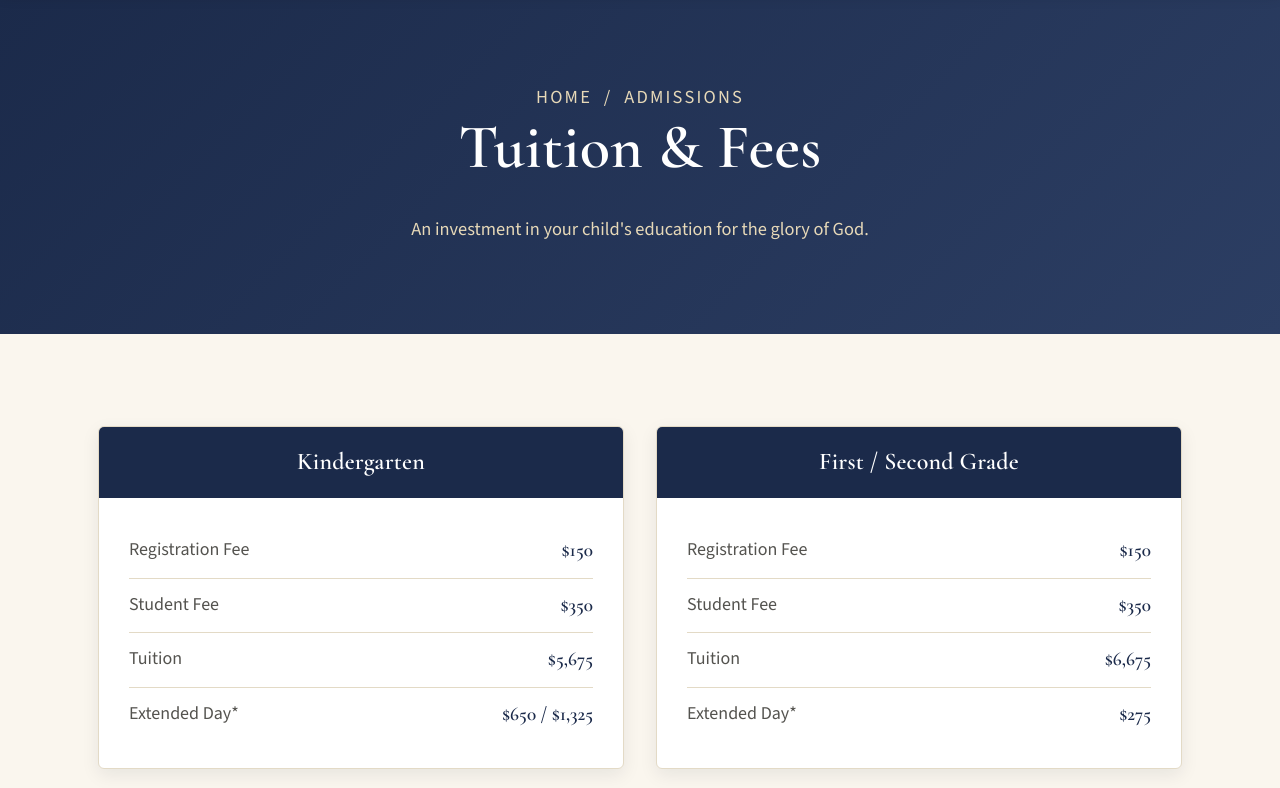
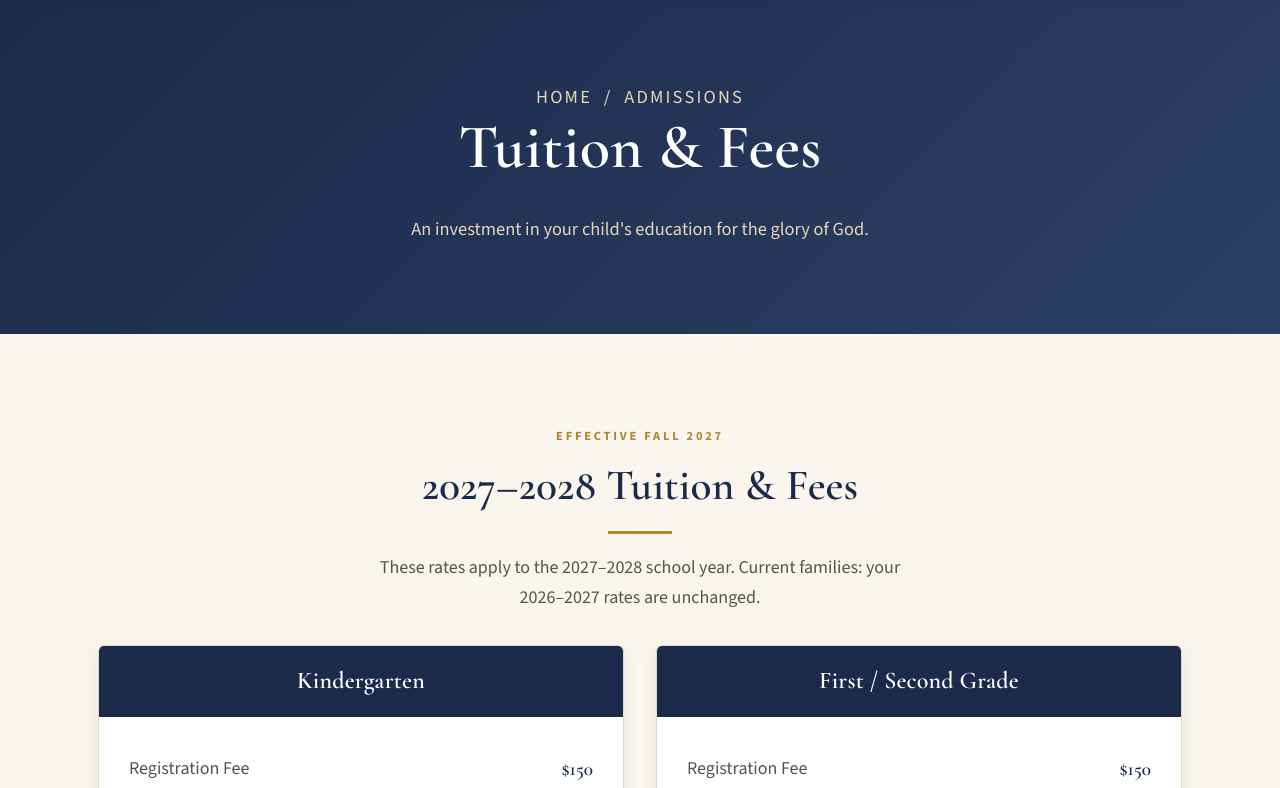
Before and after one commit to fnk3/heritage-classical-academy, a plain HTML site: page tuition-fees.html in a window 1280 px wide. Shown: the part 138-926 px from the top of the page. Drawn offline with nearby package versions, Linux system fonts and the light colour scheme; a web font is replaced by a local one.

Commit message:
Add files via upload

```diff
--- a/sitemap.xml
+++ b/sitemap.xml
@@ -9,7 +9,7 @@
   <url><loc>https://heritageruston.com/support-us.html</loc><lastmod>2026-10-30</lastmod><changefreq>monthly</changefreq><priority>0.7</priority></url>
   <url><loc>https://heritageruston.com/fundraiser-raffle.html</loc><lastmod>2026-09-14</lastmod><changefreq>weekly</changefreq><priority>0.6</priority></url>
   <url><loc>https://heritageruston.com/application-process.html</loc><lastmod>2026-09-14</lastmod><priority>0.9</priority></url>
-  <url><loc>https://heritageruston.com/tuition-fees.html</loc><lastmod>2026-09-14</lastmod><priority>0.9</priority></url>
+  <url><loc>https://heritageruston.com/tuition-fees.html</loc><lastmod>2026-11-09</lastmod><priority>0.9</priority></url>
   <url><loc>https://heritageruston.com/tuition-assistance.html</loc><lastmod>2026-10-30</lastmod><priority>0.8</priority></url>
   <url><loc>https://heritageruston.com/calendar.html</loc><lastmod>2026-11-01</lastmod><changefreq>monthly</changefreq><priority>0.8</priority></url>
   <url><loc>https://heritageruston.com/faqs.html</loc><lastmod>2026-10-30</lastmod><priority>0.8</priority></url>
--- a/tuition-fees.html
+++ b/tuition-fees.html
@@ -38,14 +38,20 @@
 
 <section class="bg-cream">
   <div class="wrap">
+    <div class="center" style="margin-bottom:32px;">
+      <p class="eyebrow">Effective Fall 2027</p>
+      <h2>2027–2028 Tuition &amp; Fees</h2>
+      <hr class="rule center">
+      <p style="color:var(--ink-soft);max-width:60ch;margin:0 auto;">These rates apply to the 2027–2028 school year. Current families: your 2026–2027 rates are unchanged.</p>
+    </div>
     <div class="tuition-grid">
       <div class="tuition-card">
         <div class="head"><h3>Kindergarten</h3></div>
         <div class="body">
           <div class="row"><span class="label">Registration Fee</span><span class="val">$150</span></div>
           <div class="row"><span class="label">Student Fee</span><span class="val">$350</span></div>
-          <div class="row"><span class="label">Tuition</span><span class="val">$5,675</span></div>
-          <div class="row"><span class="label">Extended Day*</span><span class="val">$650 / $1,325</span></div>
+          <div class="row"><span class="label">Tuition</span><span class="val">$4,975</span></div>
+          <div class="row"><span class="label">Extended Day*</span><span class="val">$650 / $1,300</span></div>
         </div>
       </div>
       <div class="tuition-card">
@@ -53,13 +59,13 @@
         <div class="body">
           <div class="row"><span class="label">Registration Fee</span><span class="val">$150</span></div>
           <div class="row"><span class="label">Student Fee</span><span class="val">$350</span></div>
-          <div class="row"><span class="label">Tuition</span><span class="val">$6,675</span></div>
-          <div class="row"><span class="label">Extended Day*</span><span class="val">$275</span></div>
+          <div class="row"><span class="label">Tuition</span><span class="val">$6,275</span></div>
+          <div class="row"><span class="label">Extended Day*</span><span class="val">$350</span></div>
         </div>
       </div>
     </div>
     <div class="info-box" style="max-width:none;">
-      <strong>*Extended Day</strong> runs 12:45 – 2:45 PM. Kindergartners may stay Monday–Friday ($1,325/yr) or Tuesday &amp; Thursday ($650/yr). 1st/2nd graders may stay on Fridays ($275/yr). Extended Day options are based on need; options may change and/or fees be adjusted if fewer than 5 students enroll.
+      <strong>*Extended Day</strong> runs 12:45 – 2:45 PM. Kindergartners may stay Monday–Friday ($1,300/yr) or Tuesday &amp; Thursday ($650/yr). 1st/2nd graders may stay on Fridays ($350/yr). Extended Day options are based on need; options may change and/or fees be adjusted if fewer than 5 students enroll.
     </div>
   </div>
 </section>
```
